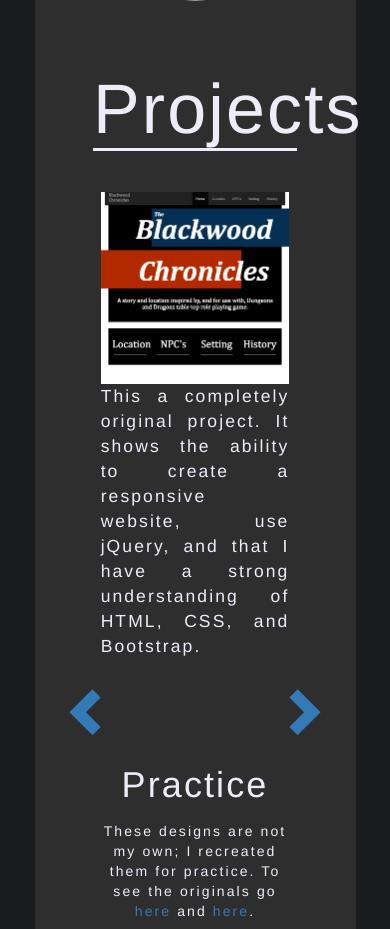
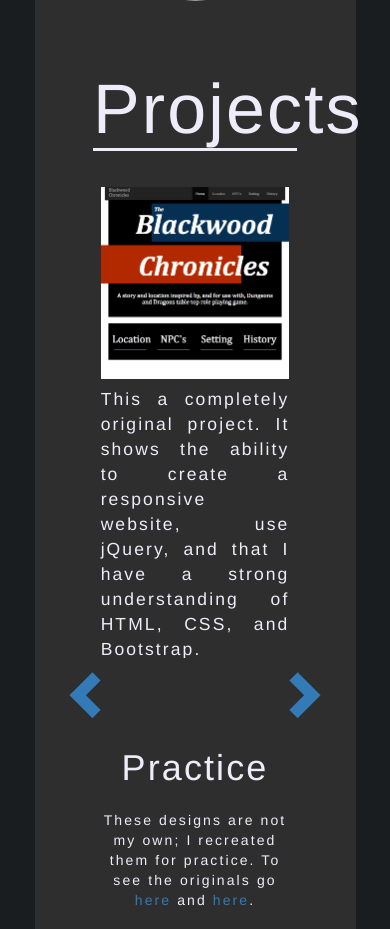
Before and after one commit to Msteimel/Msteimel.github.io, a PHP site: page / in a window 390 px wide. Shown: the part 865-1794 px from the top of the page. Run offline with PHP 8.4, Linux system fonts and the light colour scheme; some libraries are stand-ins or nearby versions; grey boxes are pictures that could not be loaded.

Commit message:
Update homepage.css

```diff
--- a/homepage.css
+++ b/homepage.css
@@ -4,7 +4,7 @@
 }
 
 img {
-	max-width: 100%
+	max-width: 100%;
 }
 
 body {
@@ -102,21 +102,17 @@ clip-path: polygon(100% 52%, 49% 100%, 100% 100%);
 	top: -105px;
 }
 
-.project-list {
-	padding: 0;
-	margin: 0;
-}
-
-.project-list li {
-	padding: 0;
-	margin: 0;
-}
-
 .projects-info {
 	color: hsla(254, 51%, 95%, 1);
 	padding:0 auto;
 	letter-spacing: .15em;
 	margin-bottom: 2%;
+}
+
+.projects-info p{
+	margin-top: 3%;
+	margin-bottom: 0;
+	height: 70px;
 }
 
 #projects h1{
@@ -137,9 +133,22 @@ clip-path: polygon(100% 52%, 49% 100%, 100% 100%);
 }
 
 .project-photos {
-	margin-bottom: 5%;
+	margin:3% auto;
+	width: 85%;
 }
 
+.project-photos img{
+	margin-bottom: 1%;
+}
+
+.spacer {
+	  height:50px;
+	  width: 105%;
+	background-color: hsla(204, 51%, 33%, 1);
+	margin:0 auto;
+	position: relative;
+	left: -2%;
+}
 
 #story {
 	color: hsla(254, 51%, 95%, 1);
@@ -160,14 +169,12 @@ clip-path: polygon(100% 52%, 49% 100%, 100% 100%);
 .glyphicon {
 	font-size: 50px;
 	margin: 10px 0;
-	padding: 0;
 }
 
 .story-list {
 	background-color: hsla(204, 51%, 33%, 1);
 	color: hsla(254, 51%, 95%, 1);
 	margin: 0 auto;
-
 }
 
 .story-list li {
@@ -176,8 +183,6 @@ clip-path: polygon(100% 52%, 49% 100%, 100% 100%);
    margin-bottom: 1%;
 }
 
-
-
  .story-list-item h3 {
 		font-size: 3em;
 		margin-bottom: 2%;
@@ -185,8 +190,6 @@ clip-path: polygon(100% 52%, 49% 100%, 100% 100%);
 
 .story-list-item p {
 		font-size: 1.25em;
-		padding: auto 0;
-
 	}
 
 .activeHover {
@@ -215,9 +218,7 @@ clip-path: polygon(100% 52%, 49% 100%, 100% 100%);
 	margin-bottom: 0;
 	color: hsla(204, 51%, 33%, 1);
 	font-size: 1.25em;
-
 }
-
 
 .exp {
 	background-image: url(https://raw.githubusercontent.com/Msteimel/img/master/Pine_forest_in_Estonia-compressor.jpg);
@@ -266,7 +267,6 @@ clip-path: polygon(100% 52%, 49% 100%, 100% 100%);
 	background-color: hsla(204, 51%, 33%, 1);
 	color: hsla(254, 51%, 95%, 1);
 	margin-bottom: 10%;
-
 }
 
 .story-list-2-item h3 {
@@ -365,6 +365,14 @@ clip-path: polygon(100% 52%, 49% 100%, 100% 100%);
 
 
 @media only screen and (max-width: 992px) {
+	.projects-info p{
+	height: 110px;
+   }
+
+   .project-photos {
+	width: 100%;
+}
+
 	.pic-board-row2 {
   	margin-top: 0;
   }
@@ -394,6 +402,10 @@ clip-path: polygon(100% 52%, 49% 100%, 100% 100%);
 }
 
 @media only screen and (max-width: 768px){
+	.projects-info p{
+	height: 165px;
+   }
+
 	h3 {
 		font-size: 3em;
 	}
@@ -410,9 +422,13 @@ clip-path: polygon(100% 52%, 49% 100%, 100% 100%);
 }
 
 @media only screen and (max-width: 600px) {
+  .projects-info p{
+	height: 265px;
+   }
+
   .hello{
 	font-size: 5em;
-}
+   }
 
 .aspiring {
 	font-size: 3em;
@@ -461,4 +477,3 @@ clip-path: polygon(100% 52%, 49% 100%, 100% 100%);
 	.fifth-element-info h2{
 		font-size: 3em;
 	}
-}
```
